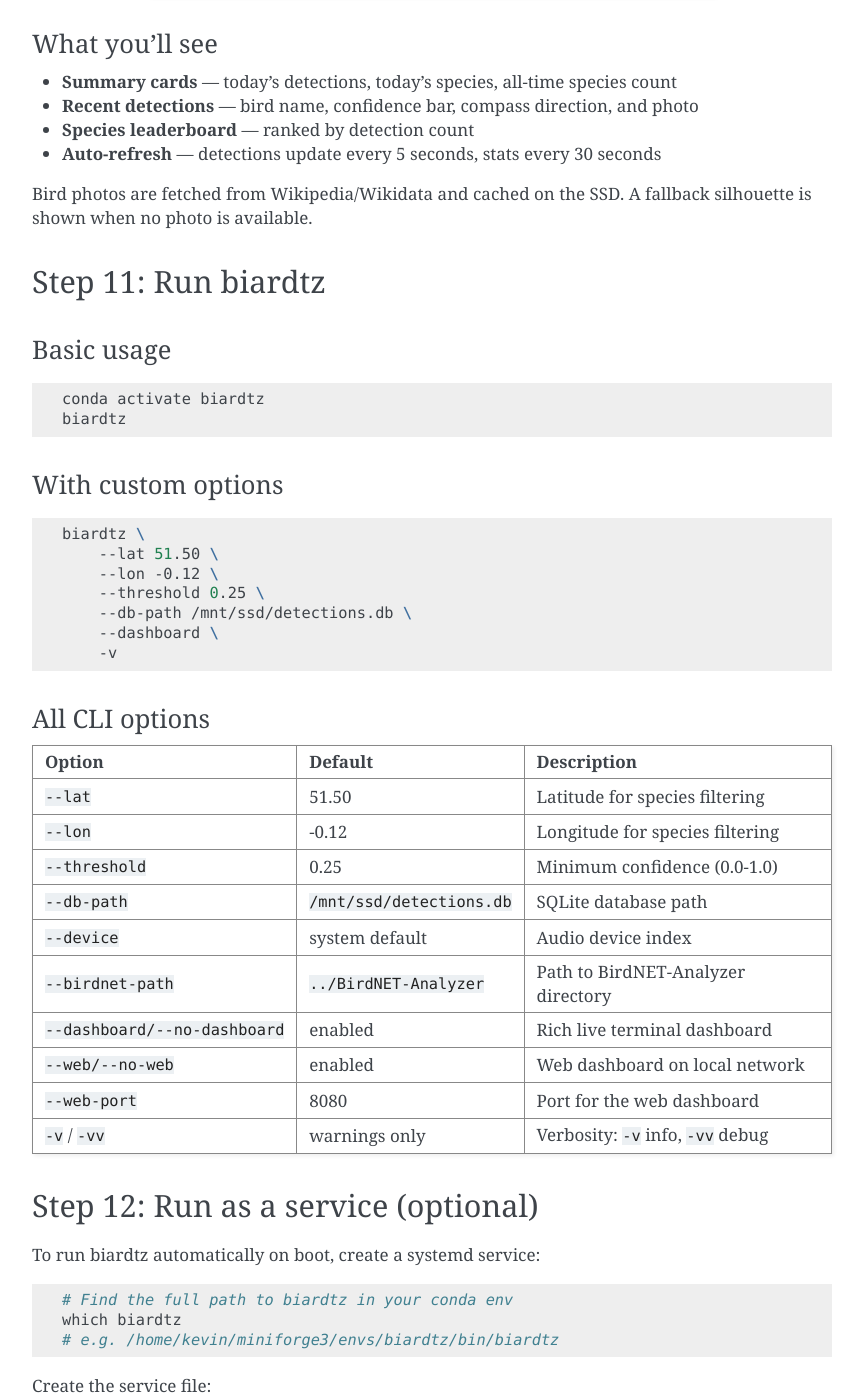
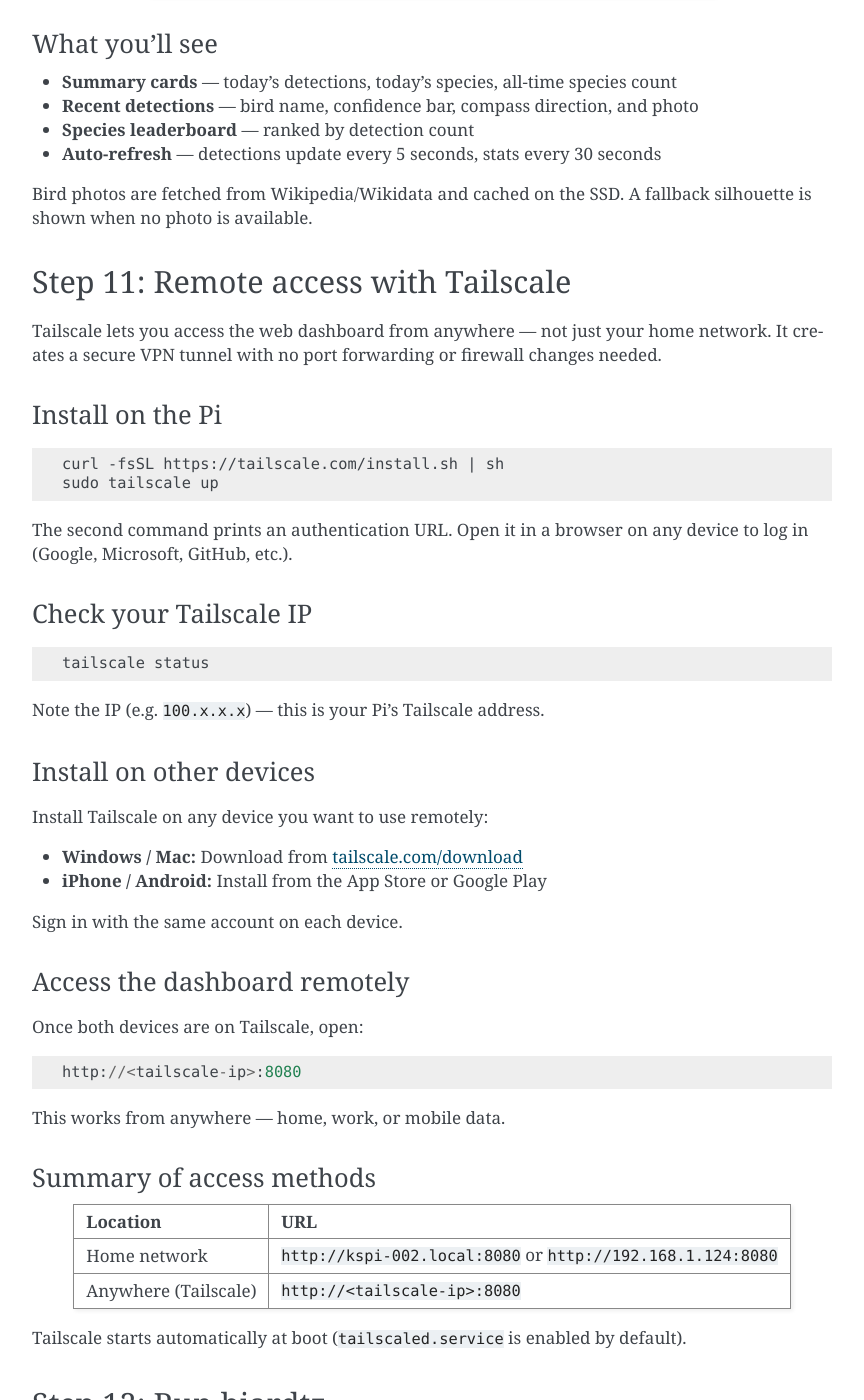
Before and after one commit to ksteptoe/biardtz, a Sphinx documentation site: the page built from docs/deployment_guide.md, in a window 1280 px wide and 1400 px high, scrolled down 9218 px. Shown: the whole window, without its empty margins (338-1202 px from the left). Built offline with Sphinx 7.4.7, drawn with Linux system fonts in a browser that asks for light colours; some of the changed text lies outside the part shown.

Commit message:
Add Tailscale remote access documentation
Document Tailscale VPN setup as Step 11 in the deployment guide
and add the Tailscale IP to the user guide for remote access.

````diff
--- a/docs/deployment_guide.md
+++ b/docs/deployment_guide.md
@@ -419,7 +419,56 @@
 
 Bird photos are fetched from Wikipedia/Wikidata and cached on the SSD. A fallback silhouette is shown when no photo is available.
 
-## Step 11: Run biardtz
+## Step 11: Remote access with Tailscale
+
+Tailscale lets you access the web dashboard from anywhere — not just your home network. It creates a secure VPN tunnel with no port forwarding or firewall changes needed.
+
+### Install on the Pi
+
+```bash
+curl -fsSL https://tailscale.com/install.sh | sh
+sudo tailscale up
+```
+
+The second command prints an authentication URL. Open it in a browser on any device to log in (Google, Microsoft, GitHub, etc.).
+
+### Check your Tailscale IP
+
+```bash
+tailscale status
+```
+
+Note the IP (e.g. `100.x.x.x`) — this is your Pi's Tailscale address.
+
+### Install on other devices
+
+Install Tailscale on any device you want to use remotely:
+
+- **Windows / Mac:** Download from [tailscale.com/download](https://tailscale.com/download)
+- **iPhone / Android:** Install from the App Store or Google Play
+
+Sign in with the same account on each device.
+
+### Access the dashboard remotely
+
+Once both devices are on Tailscale, open:
+
+```
+http://<tailscale-ip>:8080
+```
+
+This works from anywhere — home, work, or mobile data.
+
+### Summary of access methods
+
+| Location | URL |
+|----------|-----|
+| Home network | `http://kspi-002.local:8080` or `http://192.168.1.124:8080` |
+| Anywhere (Tailscale) | `http://<tailscale-ip>:8080` |
+
+Tailscale starts automatically at boot (`tailscaled.service` is enabled by default).
+
+## Step 12: Run biardtz
 
 ### Basic usage
 
````
Also changed, not shown: other parts of docs/deployment_guide.md (+1 -1 lines), docs/user_guide.md (+6 -0 lines).
